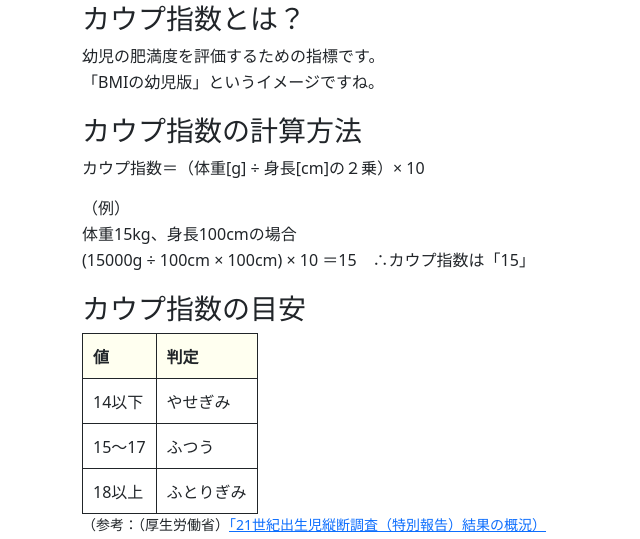
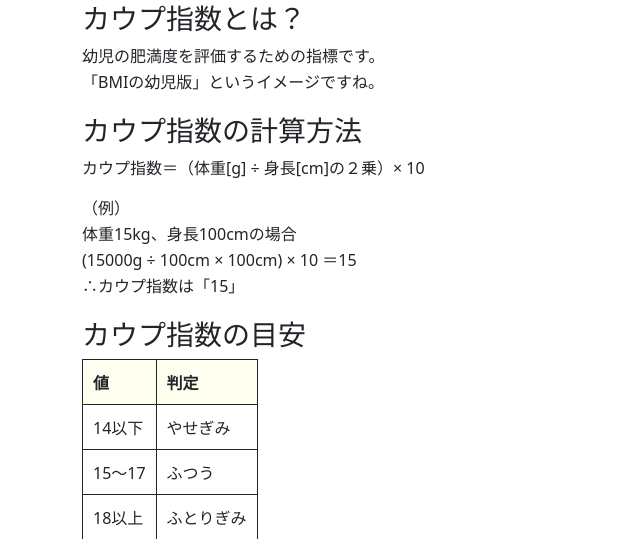
Before and after one commit to AtsushiArai/WebApps, a Django app: page /kaup/ in a window 1280 px wide. Shown: the part 364-903 px from the top of the page, without its empty margins (0-640 px from the left). Run offline with Django 3.2, Linux system fonts and the light colour scheme; some libraries are stand-ins or nearby versions.

Commit message:
minor fix.

```diff
--- a/kaup_index/templates/kaup/kaup.html
+++ b/kaup_index/templates/kaup/kaup.html
@@ -48,7 +48,8 @@
 
     <p class="inner-paragraph">（例）</p>
     <p class="inner-paragraph">体重15kg、身長100cmの場合</p>
-    <p class="inner-paragraph">(15000g ÷ 100cm × 100cm) × 10 ＝15　∴カウプ指数は「15」</p>
+    <p class="inner-paragraph">(15000g ÷ 100cm × 100cm) × 10 ＝15</p>
+    <p class="inner-paragraph">∴カウプ指数は「15」</p>
 </div>
 
 <div class="paragraph">
@@ -71,6 +72,6 @@
              <td>ふとりぎみ</td>
         </tr>
     </table>
-    <p><small>（参考：（厚生労働省）<a href="https://www.mhlw.go.jp/toukei/saikin/hw/syusseiji/tokubetsu/yougo.html">「21世紀出生児縦断調査（特別報告）結果の概況）</a></small></p>
+    <p>参考：（厚生労働省）<a href="https://www.mhlw.go.jp/toukei/saikin/hw/syusseiji/tokubetsu/yougo.html">「21世紀出生児縦断調査（特別報告）結果の概況</a></small></p>
 </div>
 {% endblock %}
```
